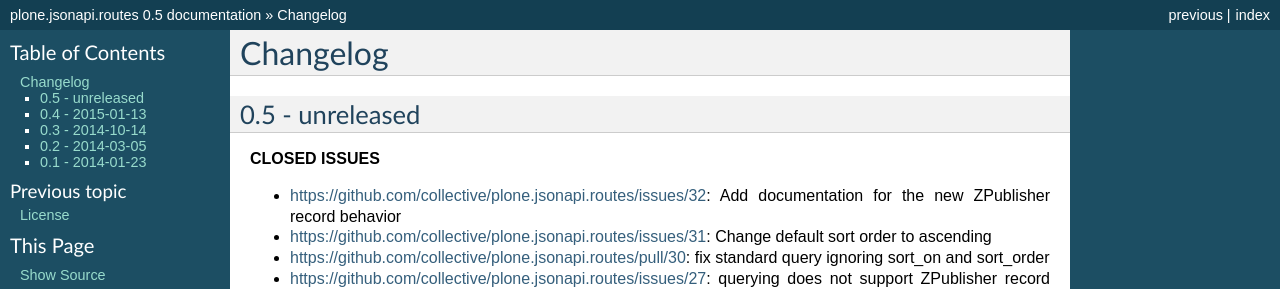
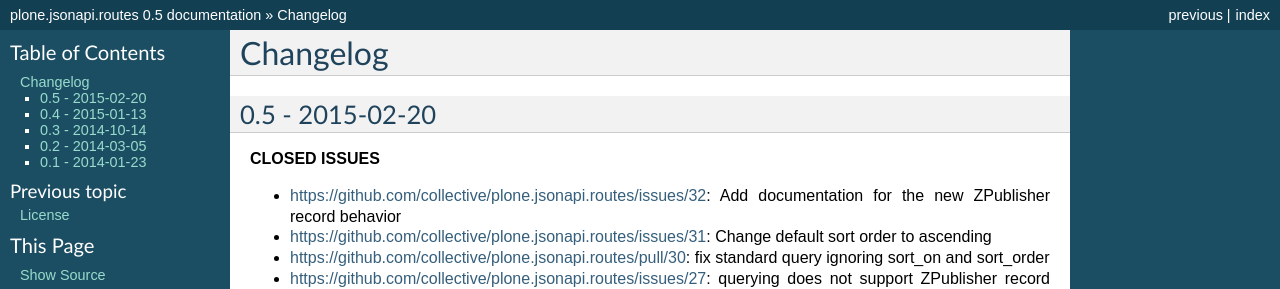
Before and after one commit to collective/plone.jsonapi.routes, a Sphinx documentation site: the page built from docs/HISTORY.rst, in a window 1280 px wide. Shown: the top 289 px of the page. Built offline with Sphinx 7.4.7, drawn with Linux system fonts in a browser that asks for light colours.

Commit message:
added release date

```diff
--- a/docs/HISTORY.rst
+++ b/docs/HISTORY.rst
@@ -1,7 +1,7 @@
 Changelog
 =========
 
-0.5 - unreleased
+0.5 - 2015-02-20
 ----------------
 
 **CLOSED ISSUES**
```
